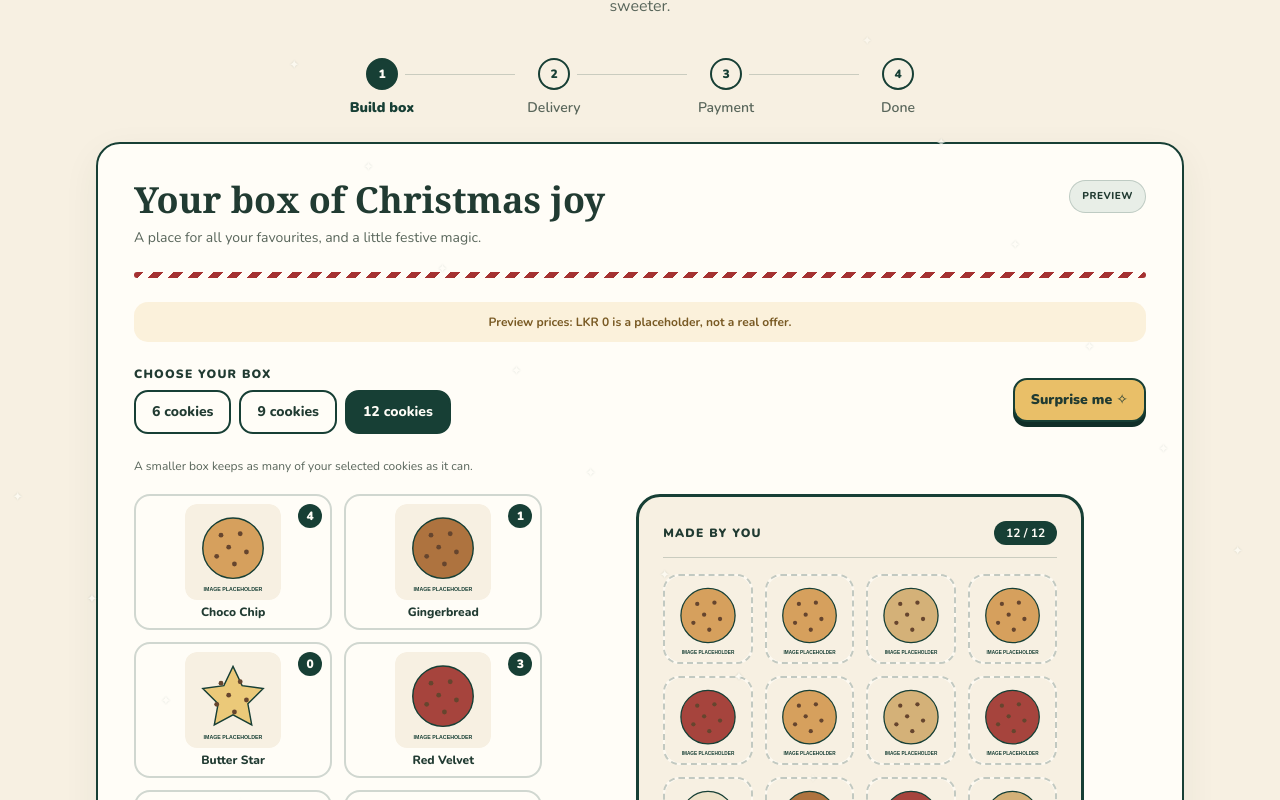
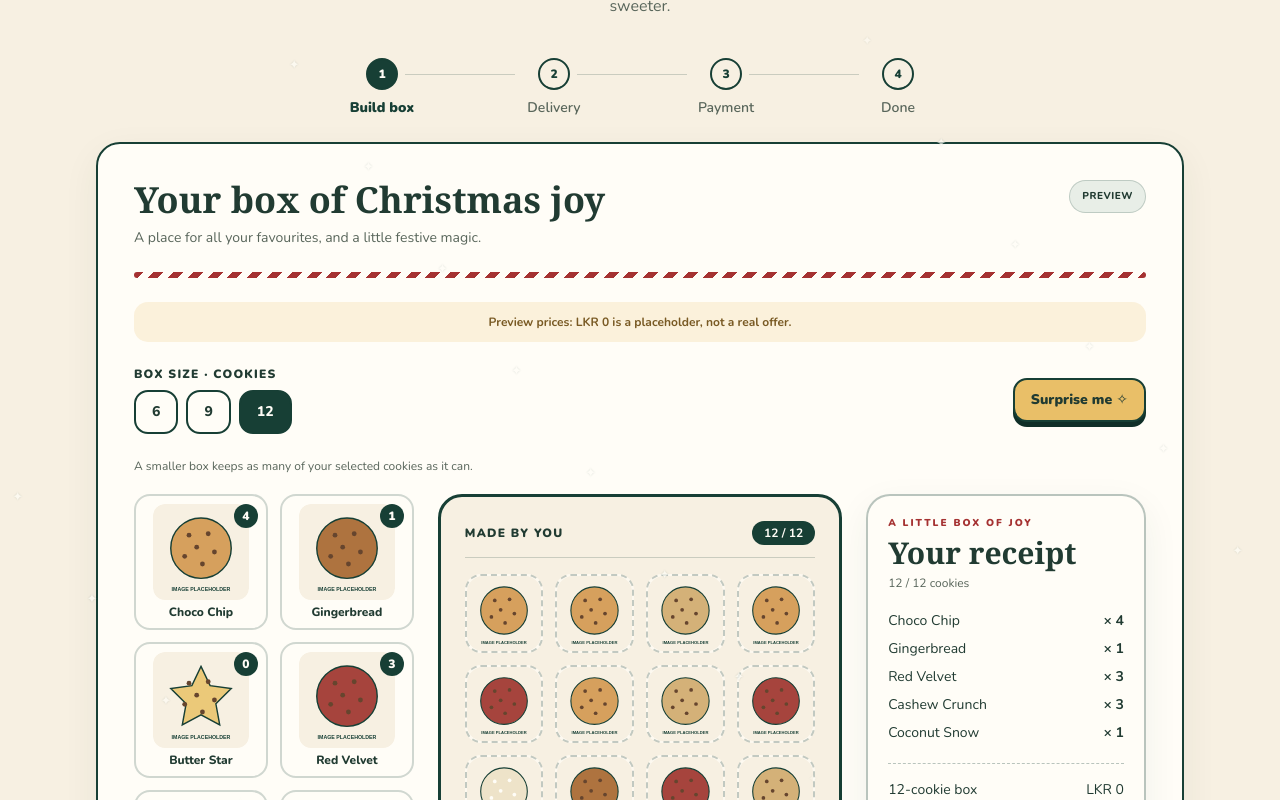
Before and after one commit to MalshaPramodi/fancyWeb, a React (Vite) app: page / in a window 1280 px wide. Both pictures are taken after a click on the button "Surprise me ✧". Shown: the part 423-1223 px from the top of the page. Built offline with nearby package versions, Linux system fonts and the light colour scheme; a web font is replaced by a local one.

Commit message:
feat(receipt): add sliding receipt panel with totals

```diff
--- a/src/components/Box.tsx
+++ b/src/components/Box.tsx
@@ -40,6 +40,7 @@ export function Box({ box }: { box: BoxState }) {
             >
               {product ? (
                 <img
+                  draggable={false}
                   key={`${i}-${product.id}`}
                   src={product.image}
                   alt={product.name}
--- a/src/components/CookieTray.tsx
+++ b/src/components/CookieTray.tsx
@@ -37,6 +37,7 @@ export function CookieTray({
               {box.cookies.filter((id) => id === product.id).length}
             </span>
             <img
+              draggable={false}
               src={product.image}
               alt={`${product.name} image placeholder`}
               width={120}
--- /dev/null
+++ b/src/components/Receipt.tsx
@@ -0,0 +1,50 @@
+import { products, productConfig } from '../config/products'
+import { useBoxStore } from '../store/useBoxStore'
+import { boxCount, boxTotal } from '../store/box'
+import { formatLkr } from '../lib/format'
+
+export function Receipt({ deliveryFee = 0 }: { deliveryFee?: number }) {
+  const box = useBoxStore()
+  return (
+    <aside
+      aria-label="Your box receipt"
+      className="receipt-in rounded-card border-2 border-pine/30 bg-snow p-5 shadow-card"
+    >
+      <p className="text-[10px] font-black uppercase tracking-[0.2em] text-holly">
+        A little box of joy
+      </p>
+      <h3 className="mt-1 font-display text-3xl font-bold">Your receipt</h3>
+      <p className="mt-1 text-xs text-muted">
+        {boxCount(box)} / {box.size} cookies
+      </p>
+      <ul className="my-5 space-y-2 text-sm">
+        {products.map((product) => {
+          const count = box.cookies.filter((id) => id === product.id).length
+          return count > 0 ? (
+            <li key={product.id} className="flex justify-between gap-3">
+              <span>{product.name}</span>
+              <span className="font-bold">× {count}</span>
+            </li>
+          ) : null
+        })}
+      </ul>
+      <dl className="space-y-2 border-t border-dashed border-pine/30 pt-4 text-sm">
+        <div className="flex justify-between gap-3">
+          <dt>{box.size}-cookie box</dt>
+          <dd>{formatLkr(productConfig.prices[box.size])}</dd>
+        </div>
+        <div className="flex justify-between gap-3">
+          <dt>Delivery</dt>
+          <dd>{formatLkr(deliveryFee)}</dd>
+        </div>
+        <div className="flex justify-between gap-3 border-t border-pine/20 pt-3 font-black">
+          <dt>Total</dt>
+          <dd>{formatLkr(boxTotal(box, deliveryFee))}</dd>
+        </div>
+      </dl>
+      <p className="mt-3 text-xs font-bold text-holly">
+        All prices are placeholders.
+      </p>
+    </aside>
+  )
+}
--- a/src/steps/BuildBox.tsx
+++ b/src/steps/BuildBox.tsx
@@ -5,6 +5,7 @@ import { boxSizes, productConfig, products } from '../config/products'
 import type { ProductId } from '../config/products'
 import { boxCount } from '../store/box'
 import { useState } from 'react'
+import { Receipt } from '../components/Receipt'
 
 export function BuildBox() {
   const box = useBoxStore()
@@ -22,7 +23,7 @@ export function BuildBox() {
       <div className="mb-6 flex flex-wrap items-center justify-between gap-4">
         <fieldset>
           <legend className="mb-2 text-xs font-black uppercase tracking-widest">
-            Choose your box
+            Box size · cookies
           </legend>
           <div className="flex gap-2">
             {boxSizes.map((size) => (
@@ -33,7 +34,7 @@ export function BuildBox() {
                 onClick={() => dispatchBox({ type: 'resize', size })}
                 className={`min-h-11 rounded-button border-2 border-pine px-4 text-sm font-extrabold ${box.size === size ? 'bg-pine text-snow' : 'bg-snow'}`}
               >
-                {size} cookies
+                {size}
               </button>
             ))}
           </div>
@@ -55,7 +56,7 @@ export function BuildBox() {
       <p className="mb-5 text-xs text-muted">
         A smaller box keeps as many of your selected cookies as it can.
       </p>
-      <div className="grid items-start gap-8 lg:grid-cols-[1fr_1.4fr]">
+      <div className="grid items-start gap-6 lg:grid-cols-[.9fr_1.3fr_.9fr]">
         <div className="order-2 lg:order-1">
           <CookieTray box={box} onAdd={add} />
         </div>
@@ -65,6 +66,11 @@ export function BuildBox() {
         >
           <Box box={box} />
         </div>
+        {count > 0 && (
+          <div className="order-3">
+            <Receipt />
+          </div>
+        )}
       </div>
       <p id="next-step-help" className="mt-5 text-center text-sm text-muted">
         Drag a cookie into the box, or tap to add. Tap a packed cookie to remove
--- a/src/styles/festive.css
+++ b/src/styles/festive.css
@@ -106,3 +106,21 @@
     animation: none;
   }
 }
+.receipt-in {
+  animation: receipt-in 300ms ease-out both;
+}
+@keyframes receipt-in {
+  from {
+    opacity: 0;
+    transform: translateX(16px);
+  }
+  to {
+    opacity: 1;
+    transform: translateX(0);
+  }
+}
+@media (prefers-reduced-motion: reduce) {
+  .receipt-in {
+    animation: none;
+  }
+}
```
Also changed, not shown: 1 other file (tests, documents, lock files or other folders).
